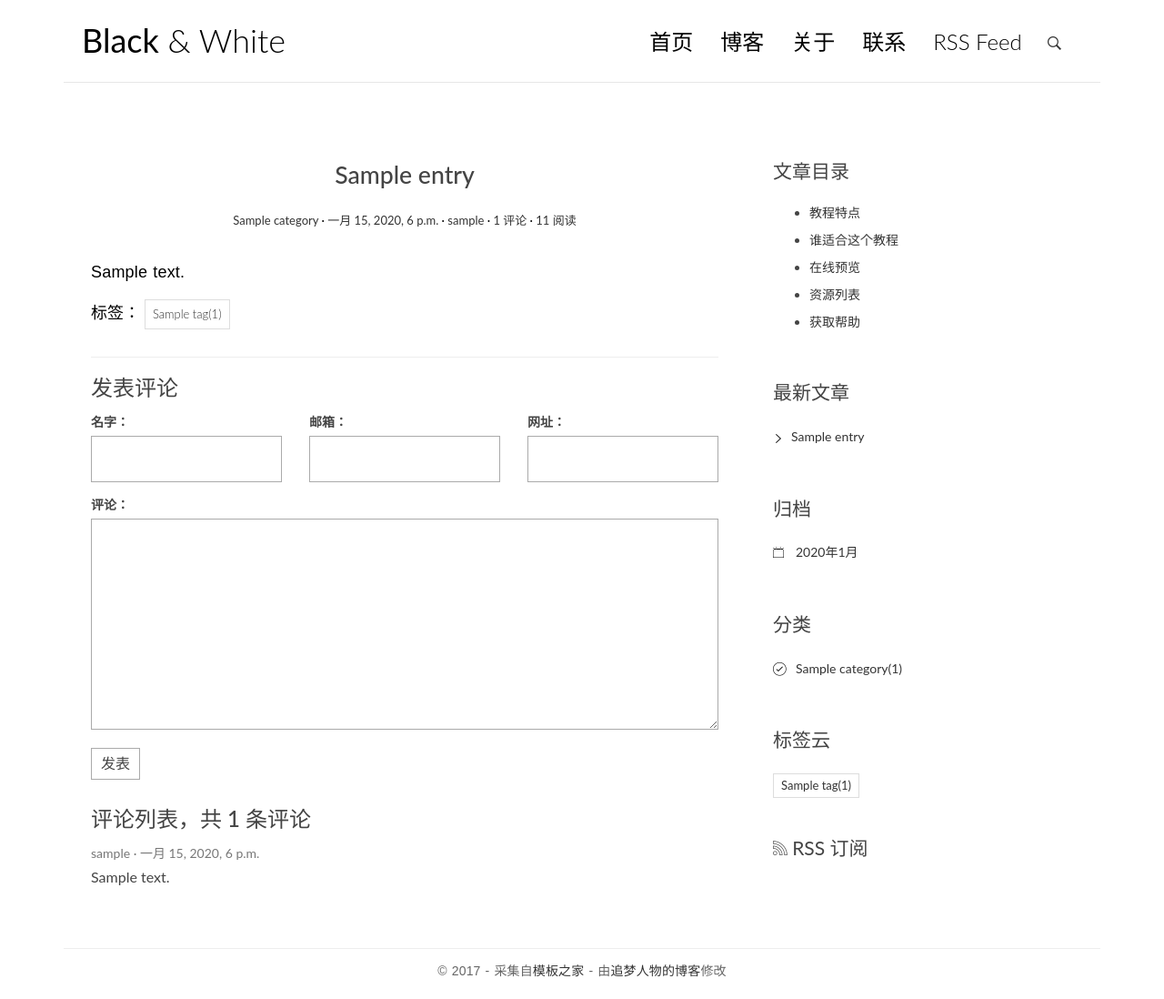
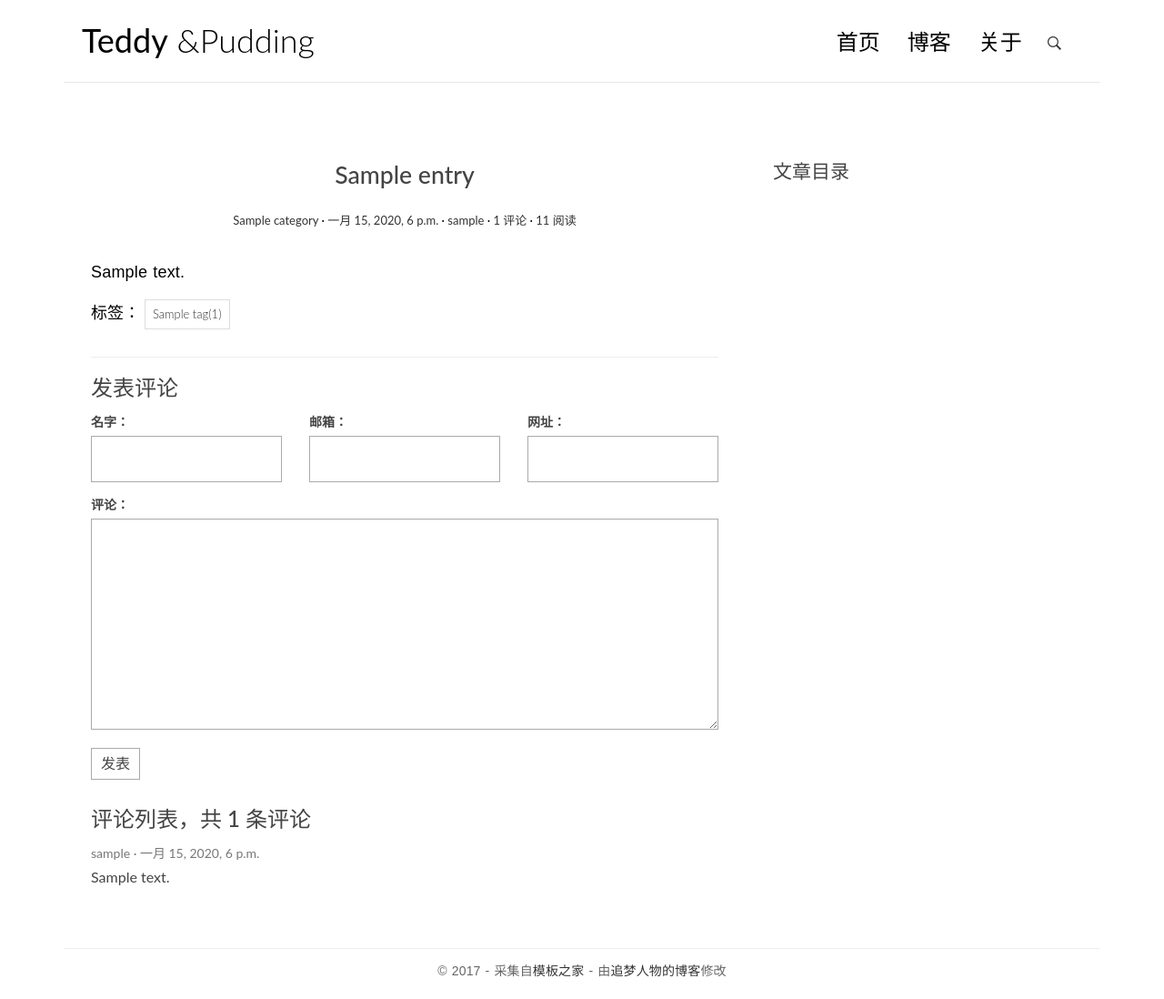
Before and after one commit to saturnisbig/blogproject, a Django app: page /blog/post/1/ in a window 1280 px wide. Shown: the whole page at 91% size. Run offline with Django 3.2, Linux system fonts and the light colour scheme; tables that the repository leaves empty hold one stand-in row (values such as "Sample post"); some libraries are stand-ins or nearby versions.

Commit message:
重新设置模板及对博文显示进行微调

```diff
--- a/blog/views.py
+++ b/blog/views.py
@@ -1,13 +1,16 @@
 # -*- coding: utf-8 -*-
 
 import markdown
+from markdown.extensions.toc import TocExtension
 
 from django.shortcuts import render, get_object_or_404
 from django.views.generic import ListView, DetailView
+from django.utils.text import slugify
 # from django.http import HttpResponse
 
 from blog.models import Entry, Category, Tag
 from comments.forms import CommentForm
+from tools import remove_markdown_toc
 
 
 class IndexView(ListView):
@@ -110,11 +113,15 @@
 
     def get_object(self, queryset=None):
         post = super(EntryDetailView, self).get_object(queryset=queryset)
-        post.body = markdown.markdown(post.body,
-                                      extensions=[
-                                          'markdown.extensions.extra',
-                                          'markdown.extensions.codehilite',
-                                          'markdown.extensions.toc'])
+        md = markdown.Markdown(extensions=[
+            'markdown.extensions.extra',
+            'markdown.extensions.codehilite',
+            # 支持中文锚点
+            TocExtension(slugify=slugify)]
+            # 'markdown.extensions.toc']
+        )
+        post.body = remove_markdown_toc(md.convert(post.body))
+        post.toc = md.toc
         return post
 
     def get_context_data(self, **kwargs):
--- /dev/null
+++ b/templates/base.html
@@ -0,0 +1,115 @@
+{% load static %}
+<!DOCTYPE html>
+<html>
+	<head>
+		<title>
+			{% block title %}{% endblock title%} - Teddy &amp; Pudding
+		</title>
+
+		<!-- meta -->
+		<meta charset="UTF-8">
+		<meta name="viewport" content="width=device-width, initial-scale=1">
+
+		<!-- css -->
+		<link rel="stylesheet" href="{% static 'blog/css/bootstrap.min.css' %}">
+		<link rel="stylesheet" href="http://code.ionicframework.com/ionicons/2.0.1/css/ionicons.min.css">
+		<!--<link rel="stylesheet" href="{% static 'css/pace.css' %}">-->
+		<link rel="stylesheet" href="{% static 'blog/css/pace.css' %} ">
+		<link rel="stylesheet" href="{% static 'blog/css/custom.css' %}">
+		<link rel="stylesheet" href="{% static 'blog/css/highlights/github.css' %}">
+
+		<!-- js -->
+		<script src="{% static 'blog/js/jquery-2.1.3.min.js' %}"></script>
+		<script src="{% static 'blog/js/bootstrap.min.js' %}"></script>
+		<script src="{% static 'blog/js/pace.min.js' %}"></script>
+		<script src="{% static 'blog/js/modernizr.custom.js' %}"></script>
+	</head>
+
+	<body>
+		<div class="container">
+			<header id="site-header">
+				<div class="row">
+					<div class="col-md-4 col-sm-5 col-xs-8">
+						<div class="logo">
+							<h1><a href="{% url 'blog:index'%}"><b>Teddy</b> &amp;Pudding</a></h1>
+						</div>
+					</div><!-- col-md-4 -->
+					<div class="col-md-8 col-sm-7 col-xs-4">
+						<nav class="main-nav" role="navigation">
+							<div class="navbar-header">
+								<button type="button" id="trigger-overlay" class="navbar-toggle">
+									<span class="ion-navicon"></span>
+								</button>
+							</div>
+
+							<div class="collapse navbar-collapse" id="bs-example-navbar-collapse-1">
+								<ul class="nav navbar-nav navbar-right">
+									<li class="cl-effect-11"><a href="{% url 'blog:index' %}" data-hover="首页">首页</a></li>
+									<li class="cl-effect-11"><a href="{% url 'blog:index' %}" data-hover="博客">博客</a></li>
+									<li class="cl-effect-11"><a href="about.html" data-hover="关于">关于</a></li>
+									{% block navbar %}{% endblock navbar %}
+								</ul>
+							</div><!-- /.navbar-collapse -->
+						</nav>
+						<div id="header-search-box">
+							<a id="search-menu" href="#"><span id="search-icon" class="ion-ios-search-strong"></span></a>
+							<div id="search-form" class="search-form">
+								<form role="search" method="get" id="searchform" action="#">
+									<input type="search" placeholder="搜索" required>
+									<button type="submit"><span class="ion-ios-search-strong"></span></button>
+								</form>
+							</div>
+						</div>
+					</div><!-- col-md-8 -->
+				</div>
+			</header>
+		</div>
+		<div class="copyrights">Collect from <a href="http://www.cssmoban.com/">网页模板</a></div>
+		<div class="copyrights">Modified by <a href="http://zmrenwu.com/">追梦人物的博客</a></div>
+
+		<div class="content-body">
+			<div class="container">
+				<div class="row">
+					<main class="col-md-8">
+					{% block content %}
+					这是默认的内容区
+					{% endblock content %}
+					</main>
+					<aside class="col-md-4">
+						{% block sidebar %}
+						边栏区域
+						{% endblock sidebar %}
+					</aside>
+				</div>
+			</div>
+		</div>
+		<footer id="site-footer">
+			<div class="container">
+				<div class="row">
+					<div class="col-md-12">
+						<p class="copyright">&copy 2017 - 采集自<a href="http://www.cssmoban.com/"
+						    target="_blank" title="模板之家">模板之家</a>
+						- 由<a href="http://zmrenwu.com/" title="网页模板" target="_blank">追梦人物的博客</a>修改
+						</p>
+					</div>
+				</div>
+			</div>
+		</footer>
+
+		<!-- Mobile Menu -->
+		<div class="overlay overlay-hugeinc">
+			<button type="button" class="overlay-close"><span class="ion-ios-close-empty"></span></button>
+			<nav>
+				<ul>
+					<li><a href="index.html">首页</a></li>
+					<li><a href="full-width.html">博客</a></li>
+					<li><a href="about.html">关于</a></li>
+					<li><a href="contact.html">联系</a></li>
+				</ul>
+			</nav>
+		</div>
+
+		<script src="{% static 'blog/js/script.js' %}"></script>
+
+	</body>
+</html>
--- a/templates/blog/base.html
+++ /dev/null
@@ -1,173 +0,0 @@
-{% load static %}
-{% load blog_tags %}
-<!DOCTYPE html>
-<html>
-<head>
-	<title>{% block title %}{% endblock title%} Black &amp; White</title>
-
-    <!-- meta -->
-    <meta charset="UTF-8">
-    <meta name="viewport" content="width=device-width, initial-scale=1">
-
-    <!-- css -->
-	<link rel="stylesheet" href="{% static 'blog/css/bootstrap.min.css' %}">
-    <link rel="stylesheet" href="http://code.ionicframework.com/ionicons/2.0.1/css/ionicons.min.css">
-    <!--<link rel="stylesheet" href="{% static 'css/pace.css' %}">-->
-	<link rel="stylesheet" href="{% static 'blog/css/pace.css' %} ">
-	<link rel="stylesheet" href="{% static 'blog/css/custom.css' %}">
-	<link rel="stylesheet" href="{% static 'blog/css/highlights/github.css' %}">
-
-    <!-- js -->
-	<script src="{% static 'blog/js/jquery-2.1.3.min.js' %}"></script>
-	<script src="{% static 'blog/js/bootstrap.min.js' %}"></script>
-	<script src="{% static 'blog/js/pace.min.js' %}"></script>
-	<script src="{% static 'blog/js/modernizr.custom.js' %}"></script>
-</head>
-
-<body>
-<div class="container">
-    <header id="site-header">
-        <div class="row">
-            <div class="col-md-4 col-sm-5 col-xs-8">
-                <div class="logo">
-			<h1><a href="{% url 'blog:index'%}"><b>Black</b> &amp; White</a></h1>
-                </div>
-            </div><!-- col-md-4 -->
-            <div class="col-md-8 col-sm-7 col-xs-4">
-                <nav class="main-nav" role="navigation">
-                    <div class="navbar-header">
-                        <button type="button" id="trigger-overlay" class="navbar-toggle">
-                            <span class="ion-navicon"></span>
-                        </button>
-                    </div>
-
-                    <div class="collapse navbar-collapse" id="bs-example-navbar-collapse-1">
-                        <ul class="nav navbar-nav navbar-right">
-				<li class="cl-effect-11"><a href="{% url 'blog:index'%}" data-hover="首页">首页</a></li>
-                            <li class="cl-effect-11"><a href="full-width.html" data-hover="博客">博客</a></li>
-                            <li class="cl-effect-11"><a href="about.html" data-hover="关于">关于</a></li>
-                            <li class="cl-effect-11"><a href="contact.html" data-hover="联系">联系</a></li>
-			    <li class="cl-effect-11"><a href="{% url 'rss' %}" data-hover="RSS Feed">RSS Feed</a></li>
-                        </ul>
-                    </div><!-- /.navbar-collapse -->
-                </nav>
-                <div id="header-search-box">
-                    <a id="search-menu" href="#"><span id="search-icon" class="ion-ios-search-strong"></span></a>
-                    <div id="search-form" class="search-form">
-                        <form role="search" method="get" id="searchform" action="#">
-                            <input type="search" placeholder="搜索" required>
-                            <button type="submit"><span class="ion-ios-search-strong"></span></button>
-                        </form>
-                    </div>
-                </div>
-            </div><!-- col-md-8 -->
-        </div>
-    </header>
-</div>
-<div class="copyrights">Collect from <a href="http://www.cssmoban.com/">网页模板</a></div>
-<div class="copyrights">Modified by <a href="http://zmrenwu.com/">追梦人物的博客</a></div>
-
-<div class="content-body">
-	<div class="container">
-		<div class="row">
-			<main class="col-md-8">
-			{% block content %}
-			这是默认的内容区
-			{% endblock content %}
-			</main>
-			<aside class="col-md-4">
-				{% block toc %}
-				{% endblock toc %}
-				<div class="widget widget-recent-posts">
-					<h3 class="widget-title">最新文章</h3>
-					{% get_recent_posts as post_list %}
-					<ul>
-						{% for post in post_list %}
-						<li>
-							<a href="{{ post.get_absolute_url }}">{{ post.title }}</a>
-						</li>
-						{% empty %}
-						<li>没有最新文章</li>
-						{% endfor %}
-					</ul>
-				</div>
-				<div class="widget widget-archives">
-					<h3 class="widget-title">归档</h3>
-					{% archive as date_list %}
-					<ul>
-						{% for date in date_list %}
-						<li>
-							<a href="{% url 'blog:archives' date.year date.month %}">{{ date.year }}年{{ date.month }}月</a>
-						</li>
-						{% empty %}
-						<li>
-							还没有归档
-						</li>
-						{% endfor %}
-					</ul>
-				</div>
-
-				<div class="widget widget-category">
-					<h3 class="widget-title">分类</h3>
-					{% get_categories as categories %}
-					<ul>
-						{% for category in categories %}
-						<li>
-							<a href="{% url 'blog:category' category.pk %}">
-								{{ category.name }}<span class="post-count">({{ category.num_posts }})</span>
-							</a>
-						</li>
-						{% empty %}
-						<li>还没有分类</li>
-						{% endfor %}
-					</ul>
-				</div>
-
-				<div class="widget widget-tag-cloud">
-					<h3 class="widget-title">标签云</h3>
-					{% get_tags as taglist %}
-					<ul>
-						{% for tag in taglist %}
-						<li><a href="{% url 'blog:tag' tag.pk %}">{{ tag.name }}({{ tag.num_posts }})</a></li>
-						{% empty %}
-							还没有标签.
-						{% endfor %}
-					</ul>
-				</div>
-				<div class="rss">
-					<a href=""><span class="ion-social-rss-outline"></span> RSS 订阅</a>
-				</div>
-			</aside>
-		</div>
-	</div>
-</div>
-<footer id="site-footer">
-	<div class="container">
-		<div class="row">
-			<div class="col-md-12">
-				<p class="copyright">&copy 2017 - 采集自<a href="http://www.cssmoban.com/"
-						  target="_blank" title="模板之家">模板之家</a>
-				- 由<a href="http://zmrenwu.com/" title="网页模板" target="_blank">追梦人物的博客</a>修改
-				</p>
-			</div>
-		</div>
-	</div>
-</footer>
-
-<!-- Mobile Menu -->
-<div class="overlay overlay-hugeinc">
-	<button type="button" class="overlay-close"><span class="ion-ios-close-empty"></span></button>
-	<nav>
-		<ul>
-			<li><a href="index.html">首页</a></li>
-			<li><a href="full-width.html">博客</a></li>
-			<li><a href="about.html">关于</a></li>
-			<li><a href="contact.html">联系</a></li>
-		</ul>
-	</nav>
-</div>
-
-<script src="{% static 'blog/js/script.js' %}"></script>
-
-</body>
-</html>
--- /dev/null
+++ b/templates/blog/base_detail.html
@@ -0,0 +1,6 @@
+{% extends 'base.html' %}
+
+{% block sidebar %}
+{% block toc %}
+{% endblock toc %}
+{% endblock sidebar %}
--- a/templates/blog/detail.html
+++ b/templates/blog/detail.html
@@ -1,7 +1,10 @@
-{% extends 'blog/base.html' %}
+{% extends 'blog/base_detail.html' %}
+
+{% block title %}
+{{ post.title }} - 博文
+{% endblock title %}
 
 {% block content %}
-
 <article class="post post-1">
 	<header class="entry-header">
 		<h1 class="entry-title">{{ post.title }}</h1>
@@ -77,22 +80,6 @@
 {% block toc %}
 <div class="widget widget-content">
 	<h3 class="widget-title">文章目录</h3>
-	<ul>
-		<li>
-			<a href="#">教程特点</a>
-		</li>
-		<li>
-			<a href="#">谁适合这个教程</a>
-		</li>
-		<li>
-			<a href="#">在线预览</a>
-		</li>
-		<li>
-			<a href="#">资源列表</a>
-		</li>
-		<li>
-			<a href="#">获取帮助</a>
-		</li>
-	</ul>
+	{{ post.toc|safe }}
 </div>
 {% endblock toc %}
--- a/templates/blog/index.html
+++ b/templates/blog/index.html
@@ -1,4 +1,4 @@
-{% extends 'blog/base.html' %}
+{% extends 'blog/base_index.html' %}
 
 {% block content %}
 
```
Also changed, not shown: templates/blog/base_index.html (added, +71 -0 lines), tools.py (added, +11 -0 lines).
